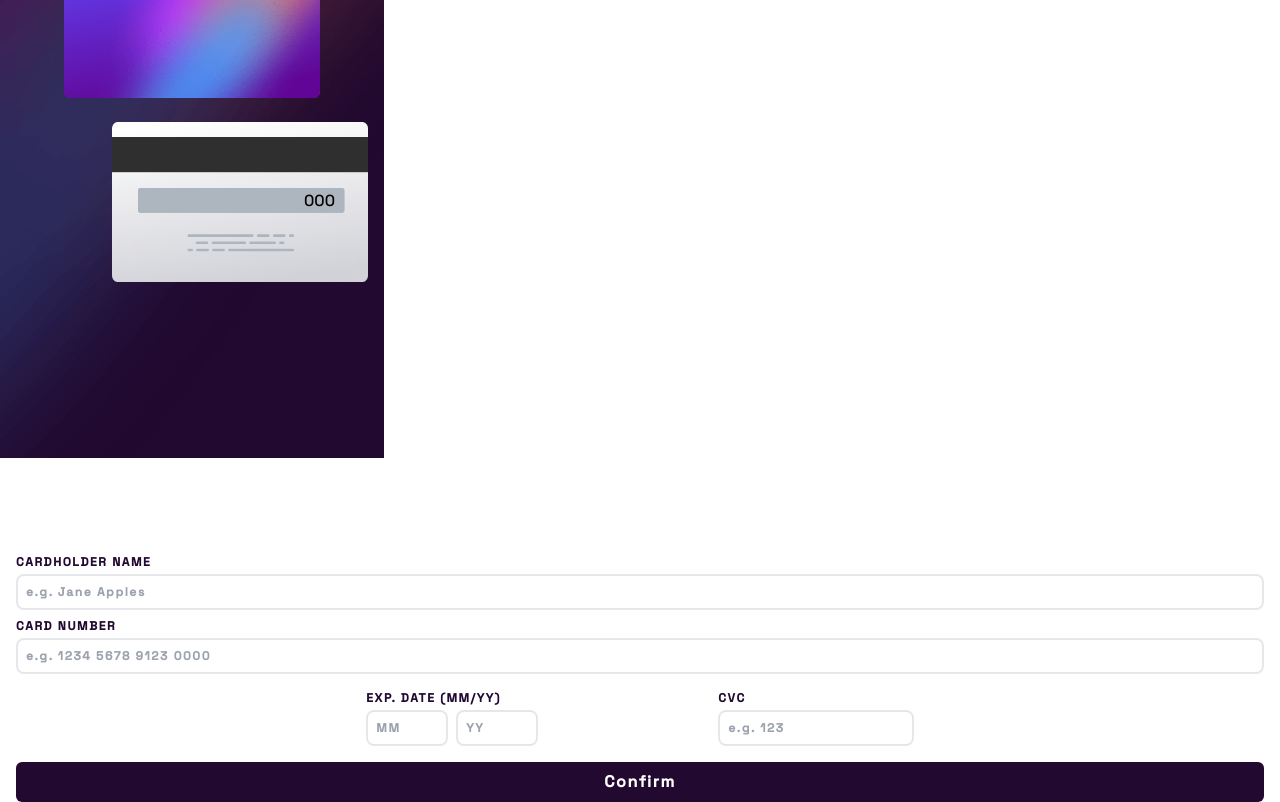
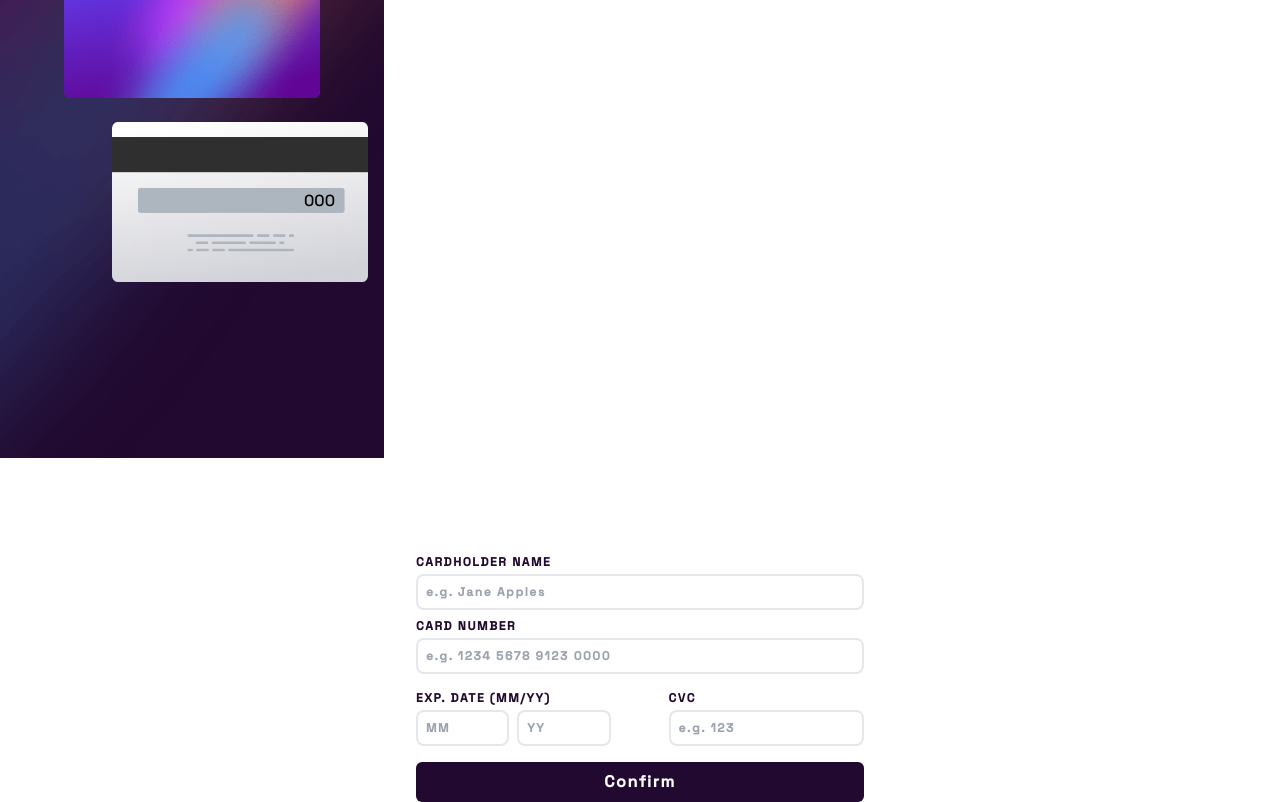
Before and after one commit to KevenDev/interactive-card-details-form-main, a React (Vite) app in the folder my-project/: page / in a window 1280 px wide. Shown: the part 342-1144 px from the top of the page. Built offline with nearby package versions, Linux system fonts and the light colour scheme.

Commit message:
feat: changes for responsive desktop devices

```diff
--- a/my-project/src/Form.jsx
+++ b/my-project/src/Form.jsx
@@ -61,8 +61,9 @@ const validarCartoes = () =>{
 }
 
   return(
-      <form onSubmit={handleSubmit} className="block py-0 px-4 mt-[6rem] h-full w-screen font-spacegrotesk tracking-widest text-[#21092f] font-bold">
-        <div className="flex flex-col w-full">
+      <form onSubmit={handleSubmit} className="  block py-0 px-4 mt-[6rem] h-full w-screen font-spacegrotesk tracking-widest text-[#21092f] font-bold">
+      <div className="md:max-w-md md:w-8/12 md:justify-center md:mx-auto">
+        <div className="flex flex-col w-full ">
             <label className="text-xs">CARDHOLDER NAME
               <input onChange={handleName} ref={nameRef} name="name" className="p-2 mt-1 w-full border-2 border-hsl(270, 3%, 87%) rounded-lg" type="text" placeholder="e.g. Jane Apples"/>
             </label>
@@ -74,22 +75,23 @@ const validarCartoes = () =>{
             </label>
           </div>
 
-          <div className="flex w-full justify-center items-center  mt-4">
+          <div className="flex w-full items-center  mt-4">
             <label className="text-xs"> EXP. DATE (MM/YY)
-              <div className="flex gap-2 w-1/2">
+              <div className="flex gap-2 w-full">
                 <input onChange={handleMonth} className="w-full mt-1 p-2 border-2 border-hsl(270, 3%, 87%) rounded-lg" type="number" placeholder="MM"/>
                 <input onChange={handleYear} className="w-full mt-1 p-2 border-2 border-hsl(270, 3%, 87%) rounded-lg" type="number" placeholder="YY" />
               </div>
             </label>
-            <div className="flex">
+            <div className="flex w-full justify-end">
               <label className="font-spacegrotesk text-xs ml-2">CVC
-                <input onChange={handleCvc} className="p-2 mt-1 w-full border-2 border-hsl(270, 3%, 87%) rounded-lg" type="number" placeholder="e.g. 123"/>
+                <input onChange={handleCvc} className=" p-2 mt-1 w-full border-2 border-hsl(270, 3%, 87%) rounded-lg" type="number" placeholder="e.g. 123"/>
               </label>
               </div>
             </div>
-            <div className="btn text-center mt-4 h-19 p-2 rounded-md bg-[#21092f] text-[#ffffff]">
+            <div className=" btn text-center mt-4 h-19 p-2 rounded-md bg-[#21092f] text-[#ffffff]">
                 <button type="submit">Confirm</button>
             </div>
+        </div>
       </form>
   )
 }
```
